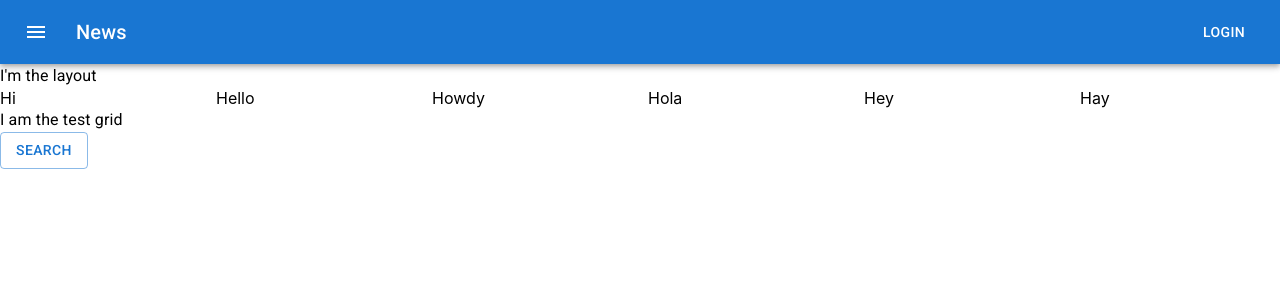
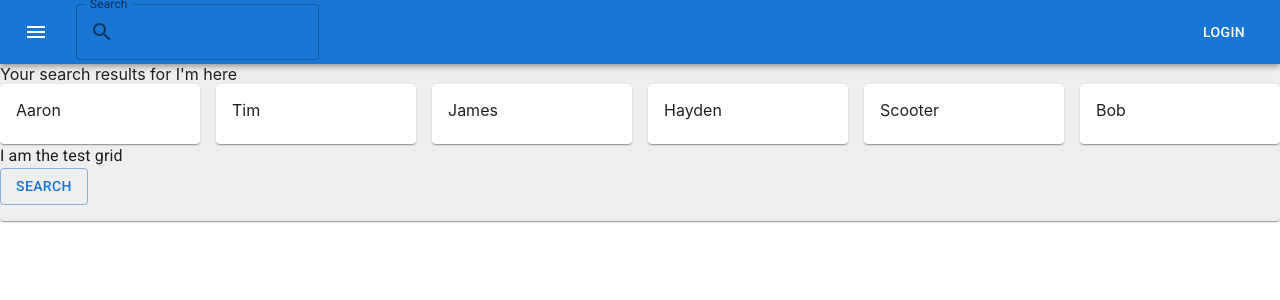
Before and after one commit to aaronleavitt/food-viewer, a React (Create React App) app: page /testgrid in a window 1280 px wide. Shown: the top 300 px of the page. Built offline with nearby package versions, Linux system fonts and the light colour scheme; no server answers.

Commit message:
added 2 things from yelp

```diff
--- a/package.json
+++ b/package.json
@@ -10,6 +10,7 @@
     "@testing-library/jest-dom": "^5.16.5",
     "@testing-library/react": "^13.4.0",
     "@testing-library/user-event": "^13.5.0",
+    "axios": "^0.27.2",
     "react": "^18.2.0",
     "react-dom": "^18.2.0",
     "react-router-dom": "^6.4.0",
--- /dev/null
+++ b/src/api/yelp.js
@@ -0,0 +1,10 @@
+import axios from "axios";
+
+export default async (location, term) => {
+  const response = await axios({
+    method: "get",
+    url: `https://yelp-backend.netlify.app/.netlify/functions/search?location=${location}&term=${term}`,
+  });
+
+  return response;
+};
--- a/src/components/Layout.js
+++ b/src/components/Layout.js
@@ -1,4 +1,4 @@
-import React from "react";
+import { React, useState, useEffect } from "react";
 import {
   Typography,
   Box,
@@ -6,15 +6,39 @@
   Toolbar,
   IconButton,
   Button,
+  TextField,
+  InputAdornment,
+  Paper,
 } from "@mui/material";
 import MenuIcon from "@mui/icons-material/Menu";
 import TestGrid from "./pages/TestGrid";
 import { BrowserRouter, Routes, Route, Link } from "react-router-dom";
 import Search from "./pages/Search";
+import SearchIcon from "@mui/icons-material/Search";
+import yelp from "../api/yelp";
 
 const Layout = () => {
+  const [searchText, setSearchText] = useState("I'm here");
+  const [results, setResults] = useState([]);
+  let mySearchText = "I'm here.";
+
+  const searchApi = async (term) => {
+    const response = await yelp("92688", term);
+    setResults(response.data.businesses);
+  };
+
+  const doSearch = (e) => {
+    setSearchText(e.target.value);
+    searchApi(e.target.value);
+  };
+
+  useEffect(() => {
+    searchApi("Mexican Food");
+  }, []);
+
   return (
     <>
+      <Paper sx={{ backgroundColor: "#eeeeee", pb: 2 }}>
         <BrowserRouter>
           <Box sx={{ flexGrow: 1 }}>
             <AppBar position="static">
@@ -29,19 +53,43 @@
                   <MenuIcon />
                 </IconButton>
                 <Typography variant="h6" component="div" sx={{ flexGrow: 1 }}>
-                News
+                  <TextField
+                    onKeyPress={(e) => {
+                      if (e.key === "Enter") doSearch(e);
+                    }}
+                    label="Search"
+                    variant="outlined"
+                    InputProps={{
+                      startAdornment: (
+                        <InputAdornment position="start">
+                          <SearchIcon />
+                        </InputAdornment>
+                      ),
+                    }}
+                  />
                 </Typography>
                 <Button color="inherit">Login</Button>
               </Toolbar>
             </AppBar>
           </Box>
-        <Typography>I'm the layout</Typography>
+          <Typography variant="6">
+            Your search results for {searchText}
+          </Typography>
           <Routes>
-          <Route exact path="/" element={<TestGrid />} />
+            <Route
+              exact
+              path="/"
+              element={<Search searchResults={results} />}
+            />
             <Route exact path="/testgrid" element={<TestGrid />} />
-          <Route exact path="/search" element={<Search />} />
+            <Route
+              exact
+              path="/search"
+              element={<Search searchResults={results} />}
+            />
           </Routes>
         </BrowserRouter>
+      </Paper>
     </>
   );
 };
--- a/src/components/pages/Search.js
+++ b/src/components/pages/Search.js
@@ -1,34 +1,26 @@
 import React from "react";
-import { Typography, Grid, Button } from "@mui/material";
+import { Grid, Card, CardContent, Typography } from "@mui/material";
 import { Link } from "react-router-dom";
+import SearchResults from "../searchResults";
 
-const Search = () => {
+const Search = ({ searchResults }) => {
+  const people = ["Aaron", "Tim", "James", "Hayden", "Scooter", "Bob"];
+
+  const cheapFood = searchResults.filter((value) => {
+    return value.price === "$";
+  });
+  const mediumfood = searchResults.filter((value) => {
+    return value.price === "$$";
+  });
+  const expensivefood = searchResults.filter((value) => {
+    return value.price === "$$$";
+  });
+
   return (
     <>
-      <Grid container spacing={2}>
-        <Grid item xs={6} md={2}>
-          Hi
-        </Grid>
-        <Grid item xs={6} md={2}>
-          Hello
-        </Grid>
-        <Grid item xs={6} md={2}>
-          Howdy
-        </Grid>
-        <Grid item xs={6} md={2}>
-          Hola
-        </Grid>
-        <Grid item xs={6} md={2}>
-          Hey
-        </Grid>
-        <Grid item xs={6} md={2}>
-          Hay
-        </Grid>
-      </Grid>
-      <Typography>I'm the search page</Typography>
-      <Button component={Link} to="/" variant="outlined">
-        Search
-      </Button>
+      <SearchResults food={cheapFood} title={"Cheapest food"} />
+      <SearchResults food={mediumfood} title={"Medium food"} />
+      <SearchResults food={expensivefood} title={"Expensive food"} />
     </>
   );
 };
--- a/src/components/pages/TestGrid.js
+++ b/src/components/pages/TestGrid.js
@@ -1,29 +1,21 @@
 import React from "react";
-import { Typography, Grid, Button } from "@mui/material";
+import { Typography, Grid, Button, Card, CardContent } from "@mui/material";
 import { BrowserRouter, Routes, Route, Link } from "react-router-dom";
 
 const TestGrid = () => {
+  const people = ["Aaron", "Tim", "James", "Hayden", "Scooter", "Bob"];
   return (
     <>
       <Grid container spacing={2}>
-        <Grid item xs={6} md={2}>
-          Hi
-        </Grid>
-        <Grid item xs={6} md={2}>
-          Hello
-        </Grid>
-        <Grid item xs={6} md={2}>
-          Howdy
-        </Grid>
-        <Grid item xs={6} md={2}>
-          Hola
-        </Grid>
-        <Grid item xs={6} md={2}>
-          Hey
-        </Grid>
-        <Grid item xs={6} md={2}>
-          Hay
-        </Grid>
+        {people.map((value) => {
+          return (
+            <Grid item xs={6} md={2}>
+              <Card>
+                <CardContent>{value}</CardContent>
+              </Card>
+            </Grid>
+          );
+        })}
       </Grid>
       <Typography>I am the test grid</Typography>
       <Button component={Link} to="/search" variant="outlined">
--- /dev/null
+++ b/src/components/searchResults.js
@@ -0,0 +1,59 @@
+import {
+  Button,
+  Card,
+  CardActions,
+  CardContent,
+  CardMedia,
+  Grid,
+  Typography,
+} from "@mui/material";
+import React from "react";
+
+const SearchResults = ({ food, title }) => {
+  return (
+    <>
+      {food.length > 0 ? <Typography variant="h3">{title}</Typography> : <></>}
+
+      <Grid container spacing={2} sx={{ pt: 2 }}>
+        {food.map((value, index) => {
+          return (
+            <Grid key={index} item xs={6} md={2}>
+              <Card sx={{ maxWidth: 345 }}>
+                <CardMedia
+                  component="img"
+                  height="140"
+                  image={value.image_url}
+                  alt="green iguana"
+                />
+                <CardContent>
+                  <Typography gutterBottom variant="h5" component="div">
+                    {value.name}
+                  </Typography>
+                  <Typography variant="body2" color="text.secondary">
+                    {value.location.address1}
+                    <br />
+                    {value.location.city}, {value.location.state}{" "}
+                    {value.location.zip_code}
+                  </Typography>
+                  <Typography
+                    gutterBottom
+                    variant="body3"
+                    component="div"
+                    sx={{ color: "dodgerblue" }}
+                  >
+                    Rating: {value.rating} ({value.review_count})
+                  </Typography>
+                </CardContent>
+                <CardActions>
+                  <Button size="small">Details</Button>
+                </CardActions>
+              </Card>
+            </Grid>
+          );
+        })}
+      </Grid>
+    </>
+  );
+};
+
+export default SearchResults;
```
Also changed, not shown: 1 other file (tests, documents, lock files or other folders). Lines whose indentation alone changed are shown as unchanged.
